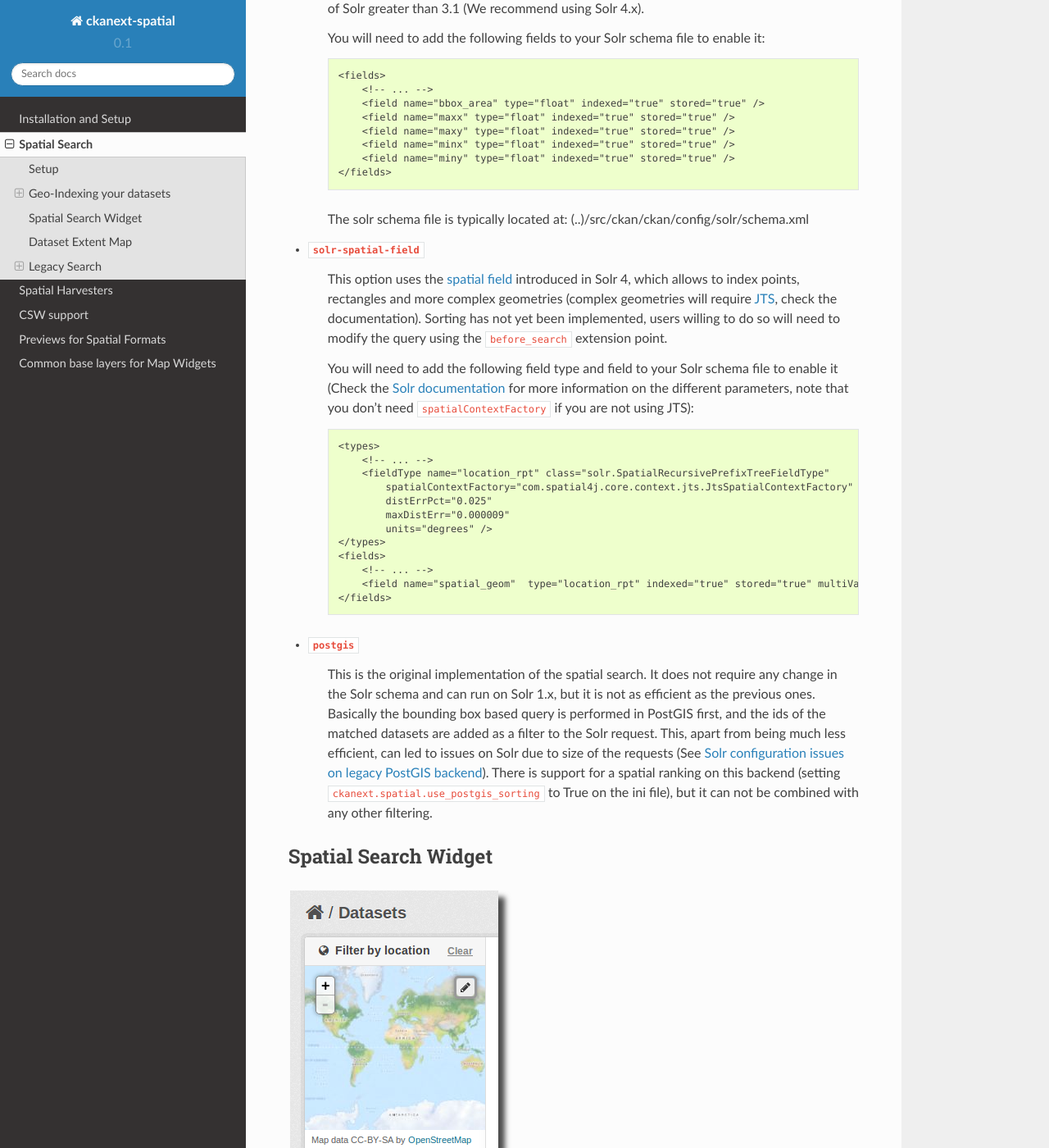
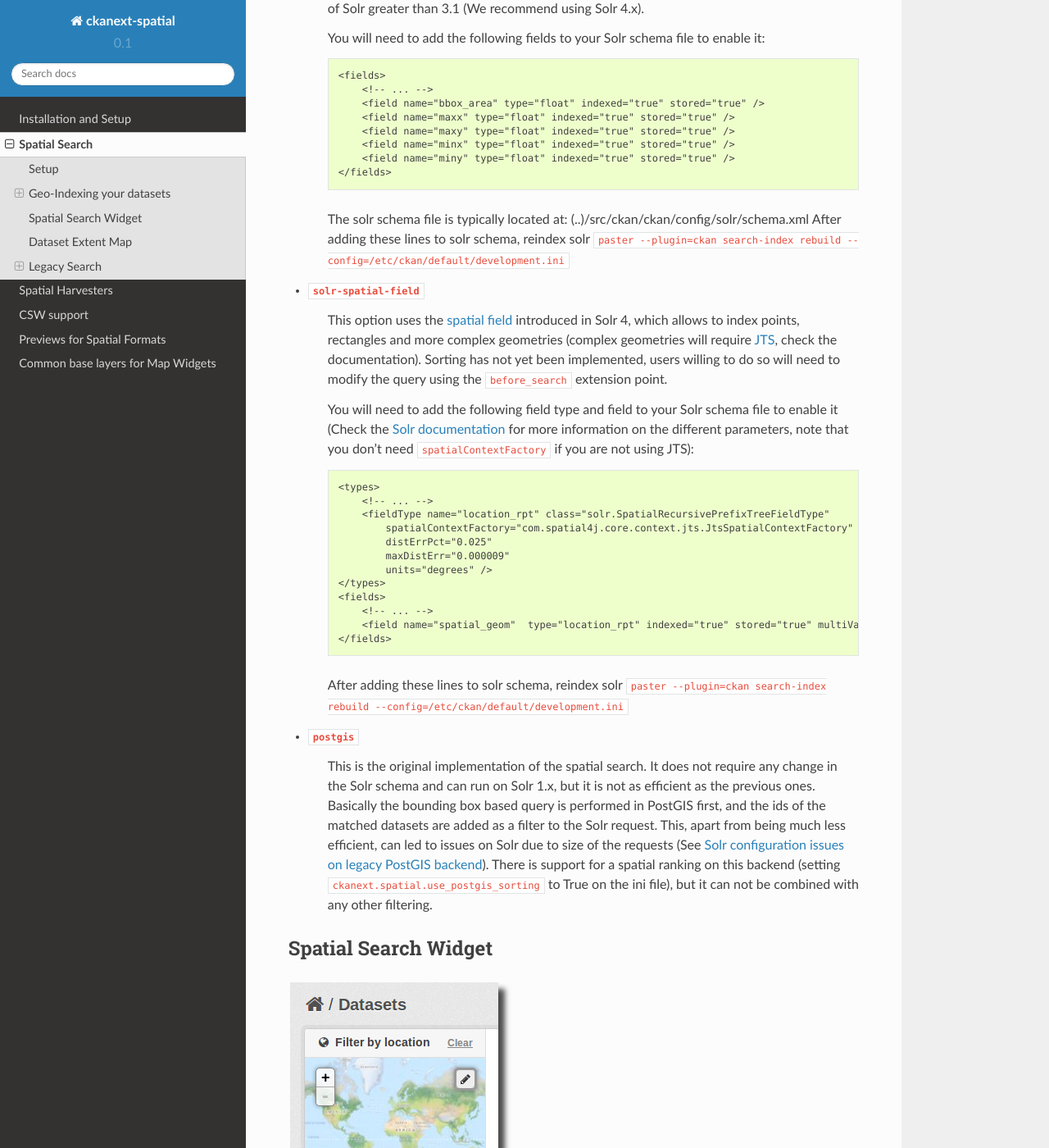
Before and after one commit to ckan/ckanext-spatial, a Sphinx documentation site: the page built from doc/spatial-search.rst, in a window 1280 px wide and 1400 px high, scrolled down 2077 px. Shown: the whole window at 82% size. Built offline with Sphinx 7.4.7 and the Read the Docs theme 2.0.0, drawn with Linux system fonts in a browser that asks for light colours.

Commit message:
reindex command proposal
if adding spatial extension to existing ckan deployment bbox queries wont run. needs reindex on solr

```diff
--- a/doc/spatial-search.rst
+++ b/doc/spatial-search.rst
@@ -108,6 +108,8 @@ details about the available options:
         </fields>
 
     The solr schema file is typically located at: (..)/src/ckan/ckan/config/solr/schema.xml
+    After adding these lines to solr schema, reindex solr
+    ``paster --plugin=ckan search-index rebuild --config=/etc/ckan/default/development.ini``
 
 * ``solr-spatial-field``
     This option uses the `spatial field`_ introduced in Solr 4, which allows
@@ -133,6 +135,9 @@ details about the available options:
             <!-- ... -->
             <field name="spatial_geom"  type="location_rpt" indexed="true" stored="true" multiValued="true" />
         </fields>
+
+    After adding these lines to solr schema, reindex solr
+    ``paster --plugin=ckan search-index rebuild --config=/etc/ckan/default/development.ini``
 
 * ``postgis``
     This is the original implementation of the spatial search. It
```
